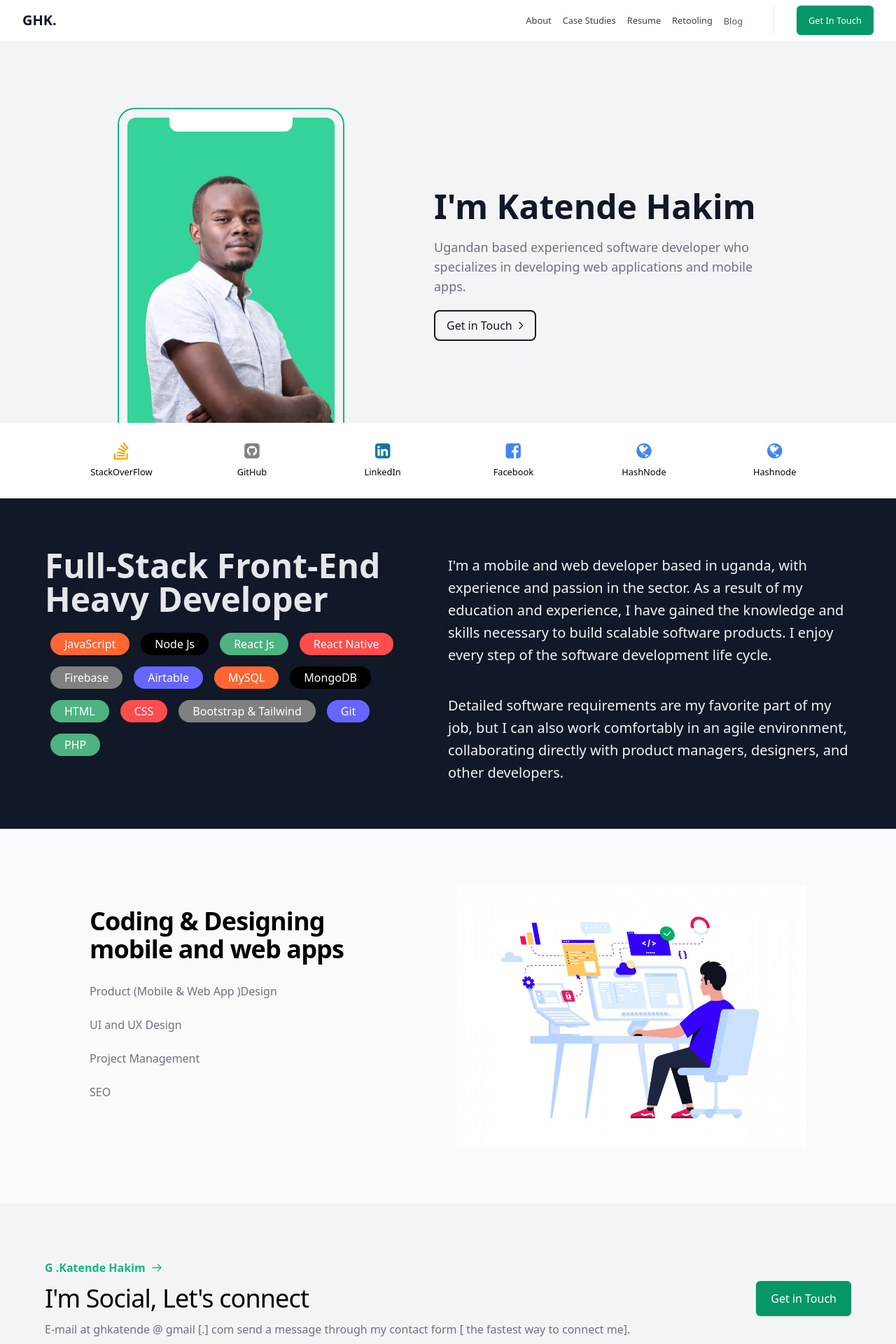
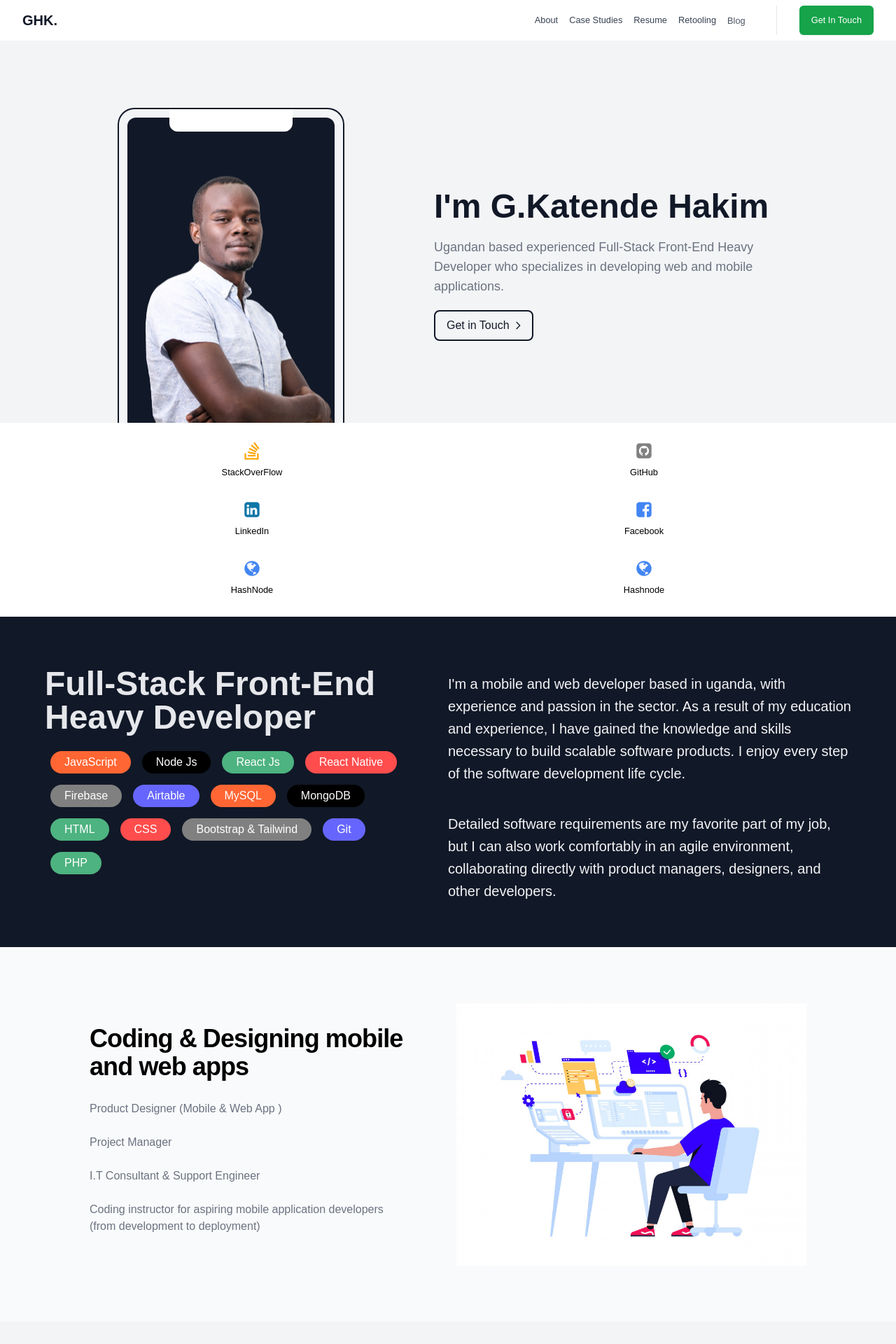
Before and after one commit to kigh143/ghkatende, a Next.js app: page / in a window 1280 px wide. Shown: the top 1920 px of the page at 70% size. Built offline with nearby package versions, Linux system fonts and the light colour scheme.

Commit message:
fixed the website response issue

```diff
--- a/components/Header.tsx
+++ b/components/Header.tsx
@@ -12,19 +12,12 @@ const Header: NextPage<any> = ({ title, description, keywords }) => {
         <meta name="description" content={description} />
         <meta name="keywords" content={keywords} />
         <link rel="icon" href="/favicon.ico" />
-        <link
-          rel="stylesheet"
-          href="https://cdnjs.cloudflare.com/ajax/libs/tailwindcss/2.0.2/tailwind.min.css"
-        />
+
         <link
           rel="stylesheet"
           type="text/css"
           href="https://stackpath.bootstrapcdn.com/font-awesome/4.7.0/css/font-awesome.min.css"
         />
-        <Script
-          src="https://cdnjs.cloudflare.com/ajax/libs/alpinejs/2.8.0/alpine.js"
-          defer
-        ></Script>
 
         <script
           async
--- a/package.json
+++ b/package.json
@@ -20,9 +20,12 @@
     "@types/node": "18.6.3",
     "@types/react": "18.0.15",
     "@types/react-dom": "18.0.6",
+    "autoprefixer": "^10.4.8",
     "eslint": "8.20.0",
     "eslint-config-next": "12.2.3",
     "gh-pages": "^4.0.0",
+    "postcss": "^8.4.16",
+    "tailwindcss": "^3.1.8",
     "typescript": "4.7.4"
   }
 }
--- a/pages/index.tsx
+++ b/pages/index.tsx
@@ -97,11 +97,11 @@ const Home: NextPage = () => {
       />
       <section className="bg-gray-100">
         <div className="flex flex-col-reverse items-center justify-center max-w-5xl px-10 pt-16 mx-auto md:flex-row md:space-x-20 lg:space-x-32 md:pt-24">
-          <div className="box-content relative flex items-start justify-center flex-shrink-0 pb-16 border-2 border-b-0 border-green-500 w-80 rounded-t-3xl h-96">
+          <div className="box-content relative flex items-start justify-center flex-shrink-0 pb-16 border-2 border-b-0 border-gray-900 w-80 rounded-t-3xl h-96">
             <div className="absolute z-20 h-8 mx-auto bg-white w-44 rounded-b-xl"></div>
             <div className="absolute w-full h-full p-3 pb-0">
               <div
-                className="box-content relative z-10 w-full h-full bg-green-400 rounded-t-xl"
+                className="box-content relative z-10 w-full h-full bg-gray-900 rounded-t-xl"
                 style={{
                   backgroundImage: "url('/hakim.png')",
                   backgroundPositionY: "center",
@@ -111,11 +111,11 @@ const Home: NextPage = () => {
           </div>
           <div className="flex flex-col items-start w-full h-full max-w-xs pb-10 space-y-5 md:pb-0 md:max-w-none">
             <h2 className="text-5xl font-black text-gray-900">
-              I'm Katende Hakim
+              I'm G.Katende Hakim
             </h2>
             <p className="text-lg text-gray-500">
-              Ugandan based experienced software developer who specializes in
-              developing web applications and mobile apps.
+              Ugandan based experienced Full-Stack Front-End Heavy Developer who
+              specializes in developing web and mobile applications.
             </p>
             <a
               href="mailto:ghkatende@gmail.com"
@@ -211,24 +211,25 @@ const Home: NextPage = () => {
                 <ul>
                   <li className="flex items-center py-2 space-x-4 xl:py-3">
                     <span className="font-medium text-gray-500">
-                      Product (Mobile & Web App )Design
+                      Product Designer (Mobile & Web App )
+                    </span>
+                  </li>
+
+                  <li className="flex items-center py-2 space-x-4 xl:py-3">
+                    <span className="font-medium text-gray-500">
+                      Project Manager
                     </span>
                   </li>
                   <li className="flex items-center py-2 space-x-4 xl:py-3">
                     <span className="font-medium text-gray-500">
-                      UI and UX Design
+                      I.T Consultant & Support Engineer
                     </span>
                   </li>
                   <li className="flex items-center py-2 space-x-4 xl:py-3">
                     <span className="font-medium text-gray-500">
-                      Project Management
+                      Coding instructor for aspiring mobile application
+                      developers (from development to deployment)
                     </span>
-                  </li>
-                  <li className="flex items-center py-2 space-x-4 xl:py-3">
-                    <span className="font-medium text-gray-500">SEO</span>
-                  </li>
-                  <li className="flex items-center py-2 space-x-4 xl:py-3">
-                    <span className="font-medium text-gray-500"></span>
                   </li>
                 </ul>
               </div>
@@ -265,11 +266,11 @@ const Home: NextPage = () => {
               </svg>
             </p>
             <h2 className="text-4xl font-normal tracking-tight md:text-3xl md:leading-tight xl:text-4xl">
-              I'm Social, Let's connect
+              let's connect
             </h2>
             <p className="text-base font-medium text-gray-500 sm:text-sm xl:text-base">
-              E-mail at ghkatende @ gmail [.] com send a message through my
-              contact form [ the fastest way to connect me].
+              E-mail at ghkatende[@]gmail[.]com send a message through my email
+              address (the fastest way to connect me).
             </p>
           </div>
           <div className="flex w-full sm:w-auto xl:inline-flex">
--- a/pages/projects.tsx
+++ b/pages/projects.tsx
@@ -190,7 +190,7 @@ const Projects: NextPage = () => {
         }
       />
       <section className="bg-gray-100 pt-7 pb-7">
-        <div className="container px-8 mx-auto sm:px-12 lg:px-20 flex flex-row justify-between items-center">
+        <div className="container px-8 mx-auto sm:px-12 lg:px-20 flex xs:flex-col  md:flex-row flex-row justify-between items-center">
           <div>
             <h2 className="font-bold">Projects and case studies</h2>
             <small className="text-gray-500">
--- a/pages/resume.tsx
+++ b/pages/resume.tsx
@@ -178,7 +178,7 @@ const Resume: NextPage = () => {
         }
       />
       <section className="bg-gray-100 pt-7 pb-7">
-        <div className="container px-8 mx-auto sm:px-12 lg:px-20 flex flex-row justify-between items-center">
+        <div className="container px-8 mx-auto sm:px-12 lg:px-20 flex flex-row md:flex-row xs:flex-col justify-between items-center ">
           <div>
             <h2>My Resume</h2>
             <small className="text-gray-500">Last Updated on Aug 12 2022</small>
@@ -192,13 +192,13 @@ const Resume: NextPage = () => {
         </div>
       </section>
 
-      <section className="p-10 sm:p-4 md:p-20 lg:p-20 bg-gray-400">
+      <section className="p-10 xs:p-2 sm:p-4 md:p-20 lg:p-20 bg-gray-400 ">
         <div
           ref={componentRef}
-          className="container  px-8 mx-auto sm:px-8 lg:px-20 rounded-lg  flex flex-col justify-between bg-white"
+          className="container  px-8 mx-auto xs:px-4 sm:px-8 lg:px-20 rounded-lg  flex flex-col justify-between bg-white"
         >
-          <div className="flex flex-row justify-between items-center py-10 pt-20">
-            <div className="flex flex-row items-center xs:flex-col md:flex-col sm:flex-col">
+          <div className="flex flex-row  md:flex-row xs:flex-col justify-between items-center py-10 pt-20">
+            <div className="flex flex-row items-center md:flex-row   xs:flex-col">
               <div>
                 <img
                   src="/hakim2.jpeg"
@@ -217,16 +217,15 @@ const Resume: NextPage = () => {
                   <p className="text-gray-500">
                     Full stack Front end heavy developer
                   </p>
-                  <small className="text-blue-300">Learning ...</small>
                 </div>
               </div>
             </div>
-            <div className="flex flex-col justify-end items-end">
-              <small className="text-gray-500 font-bold">
+            <div className="flex lg:flex-col lg:justify-end lg:items-end md:justify-center md:items-center xs:items-center xs:justify-center">
+              <small className="text-gray-500 font-bold mr-4">
                 ghkatende@gmail.com
               </small>
-              <small className="text-gray-500">Kampala</small>
-              <small className="text-gray-500">Uganda</small>
+              <small className="text-gray-500 mr-4">Kampala</small>
+              <small className="text-gray-500 mr-4">Uganda</small>
             </div>
           </div>
 
@@ -256,7 +255,7 @@ const Resume: NextPage = () => {
             <div className="py-4">
               {workExperience.map((work, index) => (
                 <div className="bg-white p-4 rounded-lg my-8 border-2">
-                  <div className="flex flex-row justify-between items-center sm:flex-col">
+                  <div className="flex flex-row justify-between items-center md:flex-row xs:flex-col">
                     <div className="mb-3">
                       <h3 className="text-xl my-2 font-bold">
                         {work.job} ({work.type})
@@ -294,7 +293,7 @@ const Resume: NextPage = () => {
             <div className="py-4">
               {education.map((edu, index) => (
                 <div className="bg-white p-4 rounded-md my-4 border-2">
-                  <div className="flex flex-row justify-between items-center sm:flex-col">
+                  <div className="flex flex-row justify-between items-center md:flex-row xs:flex-col">
                     <div>
                       <h3 className="font-bold">{edu.name}</h3>
                       <small>{edu.school}</small>
--- /dev/null
+++ b/postcss.config.js
@@ -0,0 +1,6 @@
+module.exports = {
+  plugins: {
+    tailwindcss: {},
+    autoprefixer: {},
+  },
+}
--- a/styles/globals.css
+++ b/styles/globals.css
@@ -1,3 +1,7 @@
+
+@tailwind base;
+@tailwind components;
+@tailwind utilities;
 @import url('https://fonts.googleapis.com/css2?family=Poppins:ital,wght@0,100;0,200;0,300;0,400;0,500;0,600;0,700;1,100;1,200;1,300;1,400;1,500;1,600&display=swap');
 html,
 body {
--- /dev/null
+++ b/tailwind.config.js
@@ -0,0 +1,30 @@
+/** @type {import('tailwindcss').Config} */
+module.exports = {
+  content: [
+    "./pages/**/*.{js,ts,jsx,tsx}",
+    "./components/**/*.{js,ts,jsx,tsx}",
+  ],
+  theme: {
+    extend: {},
+    screens: {
+      xs: "370px",
+      // => @media (min-width: 300px) { ... }
+
+      sm: "640px",
+      // => @media (min-width: 640px) { ... }
+
+      md: "768px",
+      // => @media (min-width: 768px) { ... }
+
+      lg: "1024px",
+      // => @media (min-width: 1024px) { ... }
+
+      xl: "1280px",
+      // => @media (min-width: 1280px) { ... }
+
+      "2xl": "1536px",
+      // => @media (min-width: 1536px) { ... }
+    },
+  },
+  plugins: [],
+};
```
Also changed, not shown: 1 other file (tests, documents, lock files or other folders).
